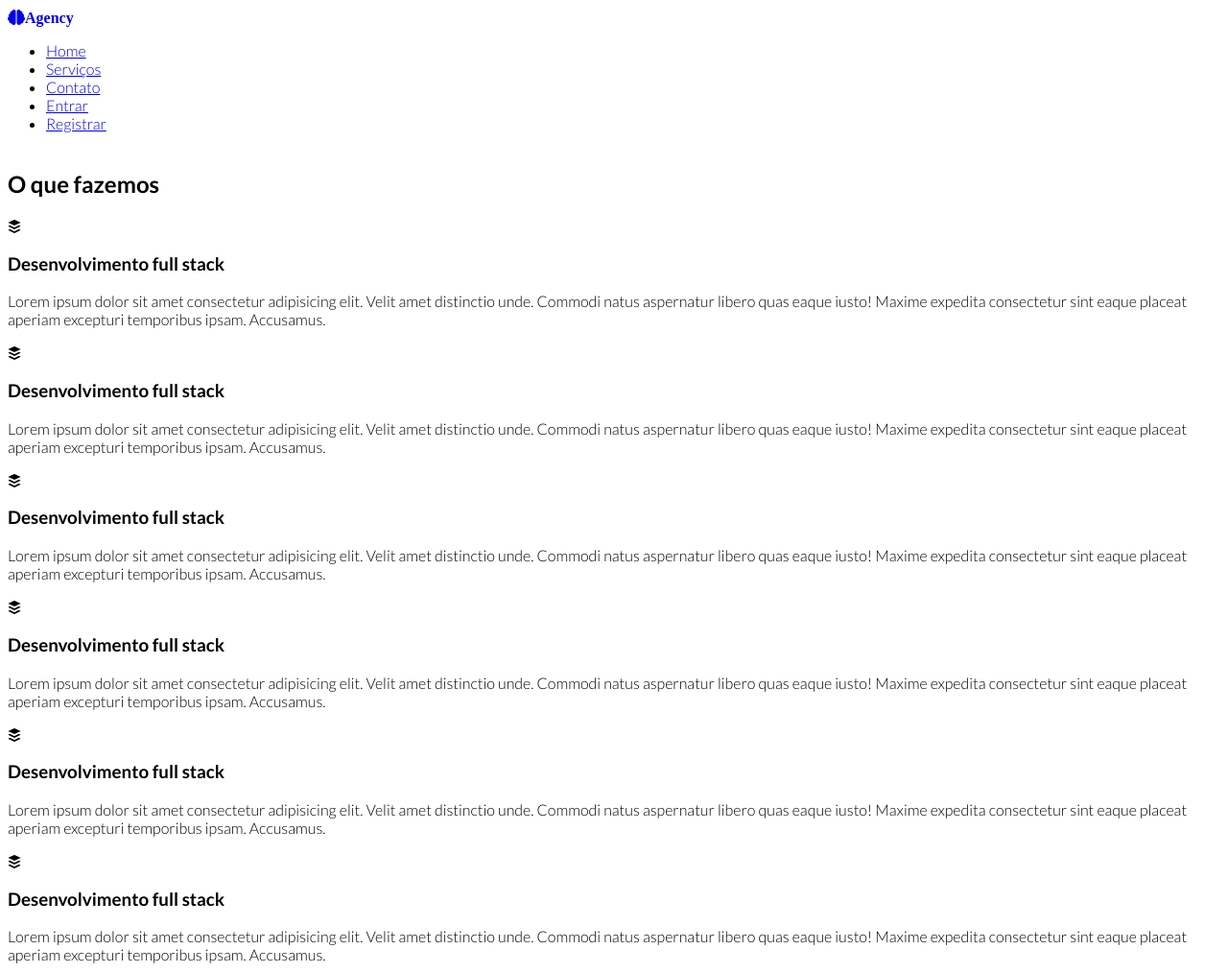
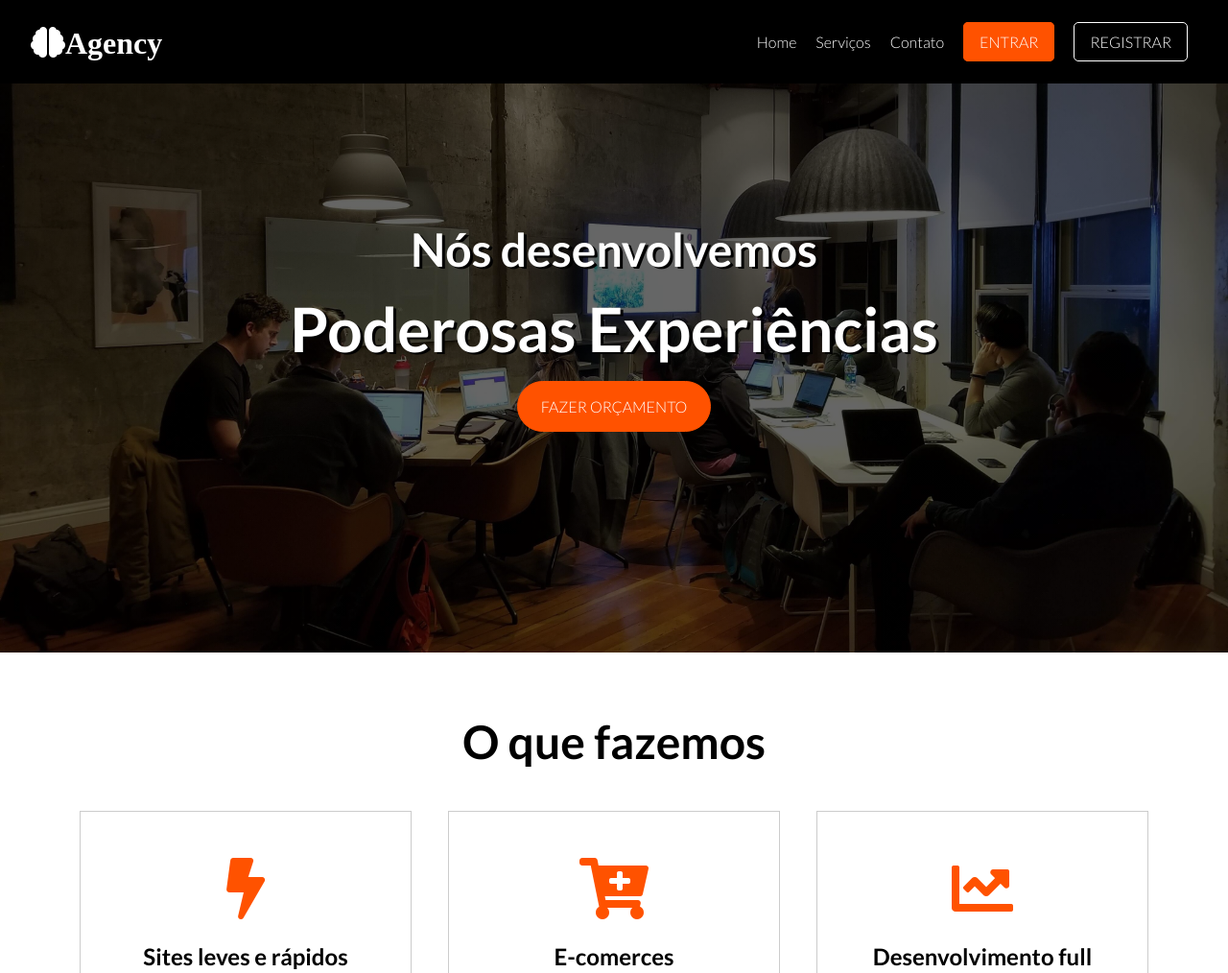
Before and after one commit to gdiccini/agency-sass, a plain HTML site: page index.html in a window 1280 px wide. Shown: the top 1014 px of the page at 96% size. Drawn offline with Linux system fonts and the light colour scheme.

Commit message:
services section finished

```diff
--- a/index.html
+++ b/index.html
@@ -38,9 +38,14 @@
           <li>
             <a href="#" class="btn">Registrar</a>
           </li>
-          <i class="fas fa-bar"></i>
         </ul>
       </nav>
+      <i class="fas fa-bars"></i>
+    </div>
+    <div class="title-container">
+      <h2>Nós desenvolvemos</h2>
+      <h1>Poderosas Experiências</h1>
+      <a href="" class="btn btn-primary btn-rounded">Fazer orçamento</a>
     </div>
   </header>
   <!-- Serviços -->
@@ -48,47 +53,37 @@
     <h2>O que fazemos</h2>
     <div class="services-card-container">
       <div class="services-card">
-        <i class="fab fa-buffer"></i>
+        <i class="fas fa-bolt"></i>
+        <h3>Sites leves e rápidos</h3>
+        <p>Lorem ipsum dolor sit amet consectetur adipisicing elit. Velit amet distinctio unde. Commodi natus aspernatur libero quas eaque iusto! Maxime expedita consectetur sint eaque placeat aperiam excepturi temporibus ipsam. Accusamus.</p>
+      </div>
+      <div class="services-card">
+        <i class="fas fa-cart-plus"></i>
+        <h3>E-comerces</h3>
+        <p>Lorem ipsum dolor sit amet consectetur adipisicing elit. Velit amet distinctio unde. Commodi natus aspernatur libero quas eaque iusto! Maxime expedita consectetur sint eaque placeat aperiam excepturi temporibus ipsam. Accusamus.</p>
+      </div>
+      <div class="services-card">
+        <i class="fas fa-chart-line"></i>
         <h3>Desenvolvimento full stack</h3>
         <p>Lorem ipsum dolor sit amet consectetur adipisicing elit. Velit amet distinctio unde. Commodi natus aspernatur libero quas eaque iusto! Maxime expedita consectetur sint eaque placeat aperiam excepturi temporibus ipsam. Accusamus.</p>
       </div>
-    </div>
-    <div class="services-card-container">
       <div class="services-card">
         <i class="fab fa-buffer"></i>
-        <h3>Desenvolvimento full stack</h3>
+        <h3>SEO</h3>
+        <p>Lorem ipsum dolor sit amet consectetur adipisicing elit. Velit amet distinctio unde. Commodi natus aspernatur libero quas eaque iusto! Maxime expedita consectetur sint eaque placeat aperiam excepturi temporibus ipsam. Accusamus.</p>
+      </div>
+      <div class="services-card">
+        <i class="fas fa-chess-pawn"></i>
+        <h3>Estratégias de Marketing</h3>
+        <p>Lorem ipsum dolor sit amet consectetur adipisicing elit. Velit amet distinctio unde. Commodi natus aspernatur libero quas eaque iusto! Maxime expedita consectetur sint eaque placeat aperiam excepturi temporibus ipsam. Accusamus.</p>
+      </div>
+      <div class="services-card">
+        <i class="fas fa-cloud"></i>
+        <h3>Hospedagem AWS/Azure</h3>
         <p>Lorem ipsum dolor sit amet consectetur adipisicing elit. Velit amet distinctio unde. Commodi natus aspernatur libero quas eaque iusto! Maxime expedita consectetur sint eaque placeat aperiam excepturi temporibus ipsam. Accusamus.</p>
       </div>
     </div>
-    <div class="services-card-container">
-      <div class="services-card">
-        <i class="fab fa-buffer"></i>
-        <h3>Desenvolvimento full stack</h3>
-        <p>Lorem ipsum dolor sit amet consectetur adipisicing elit. Velit amet distinctio unde. Commodi natus aspernatur libero quas eaque iusto! Maxime expedita consectetur sint eaque placeat aperiam excepturi temporibus ipsam. Accusamus.</p>
-      </div>
-    </div>
-    <div class="services-card-container">
-      <div class="services-card">
-        <i class="fab fa-buffer"></i>
-        <h3>Desenvolvimento full stack</h3>
-        <p>Lorem ipsum dolor sit amet consectetur adipisicing elit. Velit amet distinctio unde. Commodi natus aspernatur libero quas eaque iusto! Maxime expedita consectetur sint eaque placeat aperiam excepturi temporibus ipsam. Accusamus.</p>
-      </div>
-    </div>
-    <div class="services-card-container">
-      <div class="services-card">
-        <i class="fab fa-buffer"></i>
-        <h3>Desenvolvimento full stack</h3>
-        <p>Lorem ipsum dolor sit amet consectetur adipisicing elit. Velit amet distinctio unde. Commodi natus aspernatur libero quas eaque iusto! Maxime expedita consectetur sint eaque placeat aperiam excepturi temporibus ipsam. Accusamus.</p>
-      </div>
-    </div>
-    <div class="services-card-container">
-      <div class="services-card">
-        <i class="fab fa-buffer"></i>
-        <h3>Desenvolvimento full stack</h3>
-        <p>Lorem ipsum dolor sit amet consectetur adipisicing elit. Velit amet distinctio unde. Commodi natus aspernatur libero quas eaque iusto! Maxime expedita consectetur sint eaque placeat aperiam excepturi temporibus ipsam. Accusamus.</p>
-      </div>
-    </div>
-    <a href="#" class="btn btn-primary btn-round">Veja todos os Serviços</a>
+    <a href="#" class="btn btn-primary btn-rounded">Veja todos os Serviços</a>
   </main>
   <!-- Portifólio -->
   <div class="jobs-container">
@@ -203,6 +198,10 @@
           </ul>
         </div>
       </div>
+      <div class="footer-copy-right-container">
+        <p>&copy; 2021 Agency</p>
+        <p>A melhor agência web para seus projetos</p>
+      </div>
     </div>
   </footer>
 </body>
--- /dev/null
+++ b/sass/_utilities.sass
@@ -0,0 +1,53 @@
+// MIXINS
+@mixin reset
+  *
+    margin: 0
+    padding: 0
+    box-sizing: border-box
+    font-family: 'Lato'
+
+  a
+    text-decoration: none
+
+  li
+    list-style: none
+
+@mixin main-hover
+  transition: .3s
+
+  &:hover
+    color: $primary-color
+
+// PLACEHOLDER SELECTORS
+%title-text-shadow
+  text-shadow: 3px 2px $black
+
+%section-title
+  font-size: 3rem
+  margin-top: 2rem
+  text-align: center
+
+// BTNS
+.btn
+  padding: .6rem 1rem
+  border: 1px solid $light-color
+  text-transform: uppercase
+  border-radius: 5px
+  transition: .3s
+  color: $light-color
+
+  &:hover
+    border-color: $primary-color
+    color: $primary-color
+
+  &-primary
+    background-color: $primary-color
+    border-color: $primary-color
+
+    &:hover
+      background-color: transparent
+
+  &-rounded
+    margin-top: 1rem
+    border-radius: 2rem
+    padding: 1rem 1.5rem
--- /dev/null
+++ b/sass/_variables.sass
@@ -0,0 +1,7 @@
+$primary-color: #ff5200
+$light-color: #fff
+$dark-color: #181920
+$text-color: #8b8e94
+$black: #000
+$secondary-bg: #e5eaff
+$footer-bg: #1d1d1d
--- a/sass/styles.sass
+++ b/sass/styles.sass
@@ -1,3 +1,99 @@
+@import 'variables'
+@import 'utilities'
 
-body
-  font-family: 'Lato'
+@include reset
+
+#main-banner
+  background: linear-gradient(rgba(0, 0, 0, .6), rgba(0, 0, 0, .6)), url('../img/office.jpg')
+  background-position: center
+  background-size: cover
+  height: 85vh
+
+  .nav-container
+    display: flex
+    justify-content: space-between
+    position: fixed
+    top: 0
+    left: 0
+    width: 100%
+    padding: 1.5rem 2rem
+    background-color: $black
+    z-index: 10
+
+    .brand
+      color: $light-color
+      font-size: 2rem
+      @include main-hover
+
+    &-navbar
+      display: flex
+      align-items: center
+      height: 100%
+
+      li
+        margin: 5px 10px
+
+        a
+          color: $light-color
+          @include main-hover
+
+    .fas.fa-bars
+      font-size: 2rem
+      color: $light-color
+      display: none
+
+  .title-container
+    color: $light-color
+    display: flex
+    flex-direction: column
+    align-items: center
+    justify-content: center
+    height: 100%
+
+    h2
+      font-size: 3rem
+      @extend %title-text-shadow
+
+    h1
+      font-size: 4rem
+      margin-top: 1rem
+      @extend %title-text-shadow
+
+.services-container
+  text-align: center
+  padding: 2rem
+  margin-bottom: 2rem
+
+  h2
+    @extend %section-title
+
+  .services-card-container
+    display: flex
+    flex-wrap: wrap
+    justify-content: space-around
+    padding: 2rem
+
+    .services-card
+        width: 30%
+        margin: 1%
+        padding: 2rem
+        border: 1px solid #ccc
+        transition: .3s
+
+        i
+          color: $primary-color
+          font-size: 4rem
+          display: block
+          margin-top: 1rem
+          margin-bottom: 1.5rem
+
+        h3
+          font-size: 1.5rem
+          margin-bottom: 1rem
+
+        p
+          color: $text-color
+
+        &:hover
+          border: transparent
+          box-shadow:  0 1px 10px #ccc
```
Also changed, not shown: css/styles.css, 1 other file.
